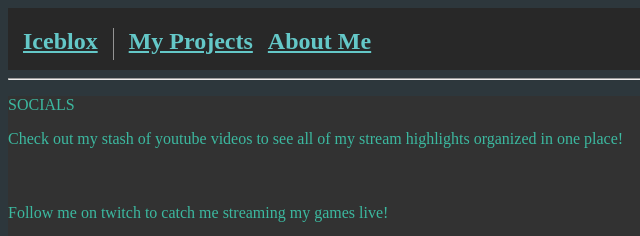
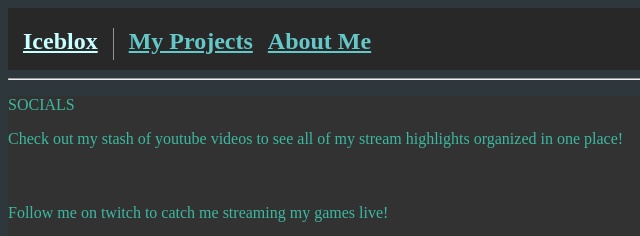
Before and after one commit to Iceblox1/mek-site, a plain HTML site: page index.html in a window 1280 px wide. Shown: the top 236 px of the page, 0-640 px from the left. Drawn offline with Linux system fonts and the light colour scheme.

Commit message:
uniform home button color

```diff
--- a/index.html
+++ b/index.html
@@ -12,7 +12,7 @@
         <ul>
             <h2> <!-- Main home page button, stands out on all pages -->
                 <li style="border-right: 1px solid; margin-bottom: 5px; padding-right: 15px; padding-bottom: 5px; box-sizing: border-box; color: rgba(255, 255, 255, 0.5);">
-                    <a href="index.html" style="color: rgb(100, 200, 200);">Iceblox</a> </li><li></li> <!-- For formatting purposes -->
+                    <a href="index.html" style="color: rgb(200, 255, 255);">Iceblox</a> </li><li></li> <!-- For formatting purposes -->
                 <li style="padding: 0px"><a href="projects.html">My Projects</a></li>
                 <li> <a href="about.html">About Me</a></li>
             </h2>
```
